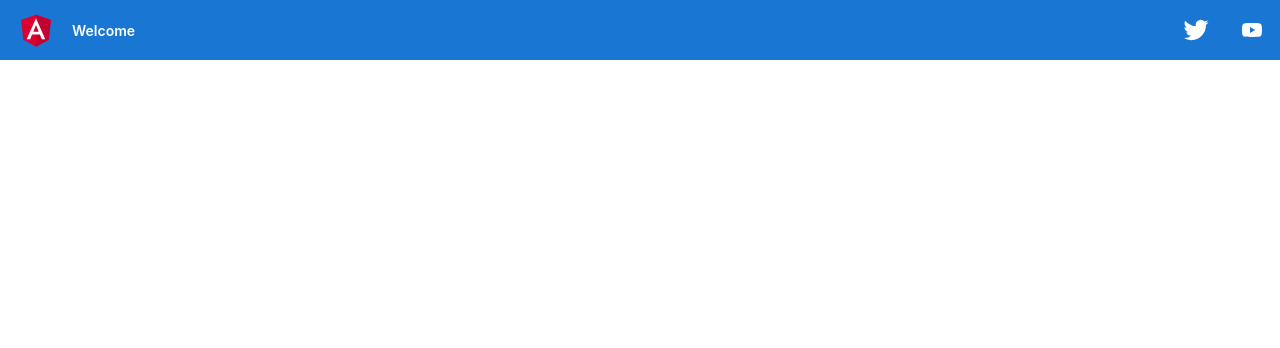
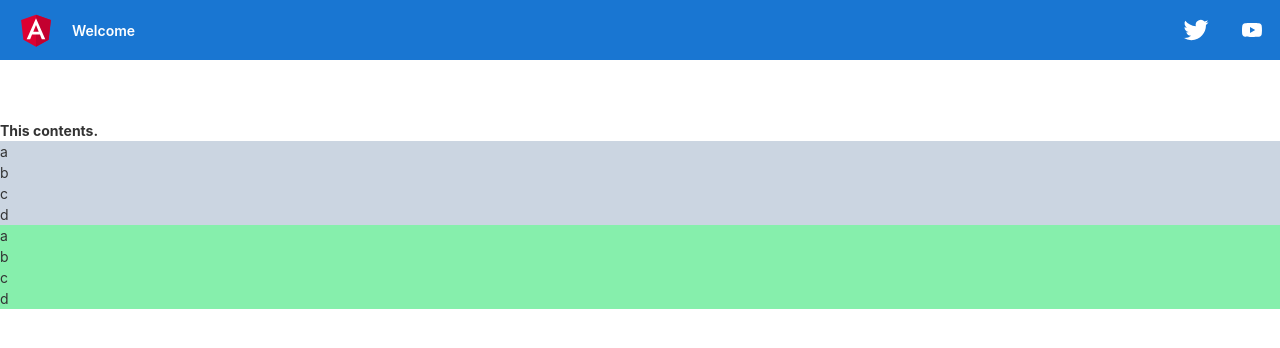
Before and after one commit to nawajar/angualr-bacics, an Angular app: page /template in a window 1280 px wide. Before the commit this address led to /. Shown: the top 348 px of the page. Built offline with nearby package versions, Linux system fonts and the light colour scheme.

Commit message:
ng template

```diff
--- a/src/app/app-routing.module.ts
+++ b/src/app/app-routing.module.ts
@@ -3,11 +3,13 @@ import { RouterModule, Routes } from '@angular/router';
 import { UseInterfacesComponent } from './use-interfaces/use-interfaces.component';
 import { DomOperationComponent } from './dom-operation/dom-operation.component';
 import { ParentComponent } from './control-container/parent/parent.component';
+import { TemplateComponent } from './template/template.component';
 
 const routes: Routes = [
   { path: 'use-interfaces', component: UseInterfacesComponent },
   { path: 'dom-operation', component: DomOperationComponent },
   { path: 'control-container', component: ParentComponent },
+  { path: 'template', component: TemplateComponent },
 ];
 
 @NgModule({
--- a/src/app/app.component.html
+++ b/src/app/app.component.html
@@ -325,7 +325,7 @@
     </a>
 </div>
 <div class="container mx-auto" role="main">
-  <div class="w-full mt-[60px]">
+  <div class="w-full mt-[120px]">
     <router-outlet></router-outlet>
   </div>
 </div>
--- a/src/app/app.module.ts
+++ b/src/app/app.module.ts
@@ -8,6 +8,7 @@ import { DomOperationComponent } from './dom-operation/dom-operation.component';
 import { ParentComponent } from './control-container/parent/parent.component';
 import { ReactiveFormsModule } from '@angular/forms';
 import { ChildComponent } from './control-container/child/child.component';
+import { TemplateComponent } from './template/template.component';
 @NgModule({
   declarations: [
     AppComponent,
@@ -15,6 +16,7 @@ import { ChildComponent } from './control-container/child/child.component';
     DomOperationComponent,
     ParentComponent,
     ChildComponent,
+    TemplateComponent,
   ],
   imports: [
     BrowserModule,
--- /dev/null
+++ b/src/app/template/template.component.html
@@ -0,0 +1,24 @@
+<div class="w-full">
+  <ng-template #contentsTemplate>
+    <div class="font-bold">This contents.</div>
+  </ng-template>
+  <ng-container *ngTemplateOutlet="contentsTemplate"></ng-container>
+
+  <div class="w-full bg-slate-300">
+    <ul>
+      <li *ngFor="let item of items">
+        {{ item }}
+      </li>
+    </ul>
+  </div>
+
+  <div class="w-full bg-green-300">
+    <ul>
+      <ng-container *ngFor="let item of items">
+        <li *ngIf="item">
+          {{ item }}
+        </li>
+      </ng-container>
+    </ul>
+  </div>
+</div>
--- /dev/null
+++ b/src/app/template/template.component.ts
@@ -0,0 +1,10 @@
+import { Component } from '@angular/core';
+
+@Component({
+  selector: 'app-template',
+  templateUrl: './template.component.html',
+  styleUrls: ['./template.component.scss'],
+})
+export class TemplateComponent {
+  items: string[] = ['a', 'b', 'c', 'd'];
+}
--- a/tsconfig.json
+++ b/tsconfig.json
@@ -30,5 +30,8 @@
     "strictInjectionParameters": false,
     "strictInputAccessModifiers": false,
     "strictTemplates": false
-  }
+  },
+  "exclude": [
+    "**/*.spec.ts"
+  ]
 }
```
Also changed, not shown: src/app/template/template.component.scss (added), 1 other file (tests, documents, lock files or other folders).
